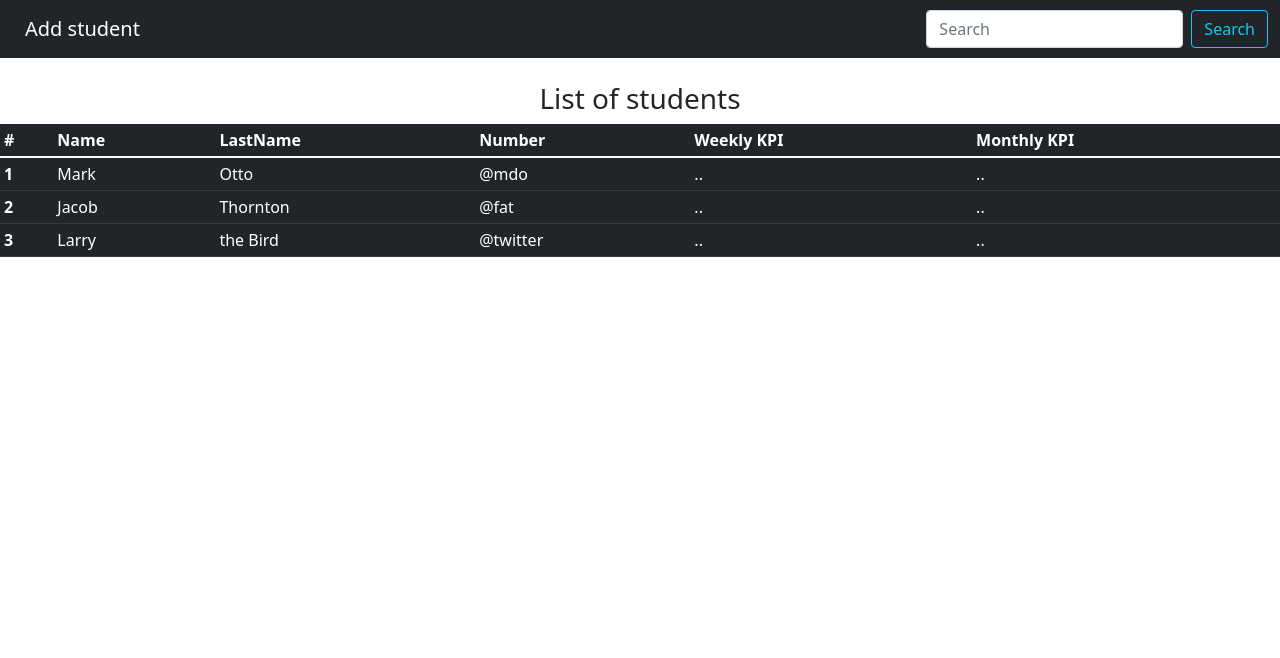
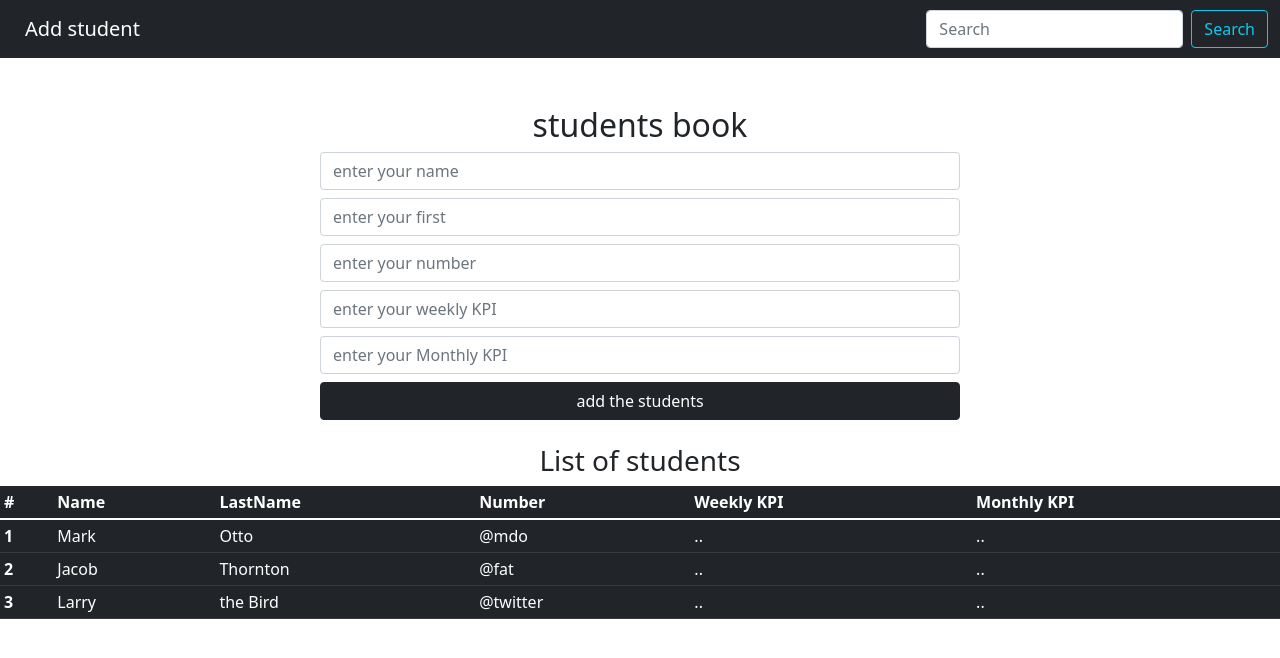
Before and after one commit to dastan495/instagram-, a plain HTML site: page index.html in a window 1280 px wide. Drawn offline with nearby package versions, Linux system fonts and the light colour scheme.

Commit message:
students

```diff
--- a/index.html
+++ b/index.html
@@ -38,68 +38,41 @@
     <!--? NAVBAR -->
 
     <!-- ? the first modal -->
-    <!-- <div
-    class="modal fade"
-    id="exampleModal"
-    tabindex="-1"
-    aria-labelledby="exampleModalLabel"
-    aria-hidden="true"
-  >
-    <div class="modal-dialog">
-      <div class="modal-content">
-        <div class="modal-header">
-          <h5 class="modal-title" id="exampleModalLabel">Modal title</h5>
-          <button
-            type="button"
-            class="btn-close"
-            data-bs-dismiss="modal"
-            aria-label="Close"
-          ></button>
-        </div>
-        <div class="modal-body">
-          <div class="d-flex flex-column w-100 align-items-center">
-            <h2>EDIT PRODUCT</h2>
+        <!-- ? ADMIN PANEL -->
+        <div class="admin mt-5 d-flex flex-column w-100 align-items-center">
+            <h2>students book</h2>
             <input
-              class="mb-2 w-100 form-control"
+              class="mb-2 w-50 form-control"
               type="text"
-              id="edit-title"
-              placeholder="title"
+              id="name"
+              placeholder="enter your name"
             />
             <input
-              class="mb-2 w-100 form-control"
+              class="mb-2 w-50 form-control"
               type="text"
-              id="edit-price"
-              placeholder="price"
+              id="first"
+              placeholder="enter your first"
             />
             <input
-              class="mb-2 w-100 form-control"
-              type="text"
-              id="edit-descr"
-              placeholder="descr"
+              class="mb-2 w-50 form-control"
+              type="number"
+              id="number"
+              placeholder="enter your number"
             />
             <input
-              class="mb-2 w-100 form-control"
+              class="mb-2 w-50 form-control"
               type="text"
-              id="edit-image"
-              placeholder="image URL"
+              id="weekKPI"
+              placeholder="enter your weekly KPI "
             />
+            <input
+              class="mb-2 w-50 form-control"
+              type="text"
+              id="monthKPI"
+              placeholder="enter your Monthly KPI "
+            />
+            <button class="btn btn-dark w-50" id="btn-add">add the students</button>
           </div>
-        </div>
-        <div class="modal-footer">
-          <button
-            type="button"
-            class="btn btn-secondary"
-            data-bs-dismiss="modal"
-          >
-            Close
-          </button>
-          <button type="button" id="btn-save-edit" class="btn btn-primary">
-            Save changes
-          </button>
-        </div>
-      </div>
-    </div>
-  </div> -->
     <!-- ? the first modal -->
     <!-- ? TABLE START -->
     <br />
```
